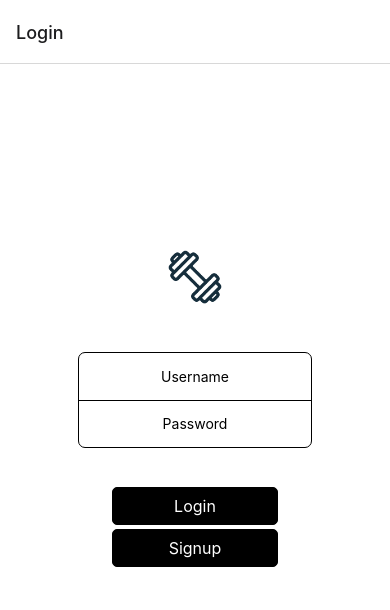
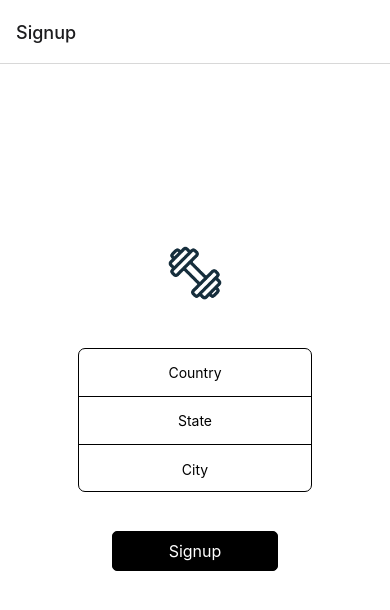
Before and after one commit to GameraCC/gym, a React Native app: screen / in a window 390 px wide. Shown: the top 610 px of the page. Built offline with nearby package versions, Linux system fonts and the light colour scheme.

Commit message:
fix android keyboard and elevation shadow

```diff
--- a/src/actions/session.js
+++ b/src/actions/session.js
@@ -121,8 +121,6 @@ const signup = () => async (dispatch, getState) => {
         country
     })
 
-    console.log(data)
-
     dispatch(setSessionLoading(true))
 
     axios({
--- a/src/components/KeyboardAvoidingWrapper.js
+++ b/src/components/KeyboardAvoidingWrapper.js
@@ -1,15 +1,18 @@
-import {Platform, KeyboardAvoidingView} from 'react-native'
+import {Platform, View, KeyboardAvoidingView} from 'react-native'
 
 const KeyboardAvoidingWrapper = props => {
     const {children, ...otherProps} = props
-    return (
+    return Platform.OS === 'ios' ? (
         <KeyboardAvoidingView
-            behavior={Platform.OS === 'ios' ? 'padding' : 'height'}
+            behavior="padding"
             keyboardVerticalOffset={8}
             {...otherProps}
         >
             {children}
         </KeyboardAvoidingView>
+    ) : (
+        // Android already implements keyboard avoiding view behavior well enough
+        <View {...otherProps}>{children}</View>
     )
 }
 
--- a/src/components/Main.js
+++ b/src/components/Main.js
@@ -24,7 +24,7 @@ const Main = () => {
                     </>
                 ) : (
                     <>
-                        <Stack.Screen
+                        {/* <Stack.Screen
                             name="login"
                             component={Login}
                             options={{title: 'Login'}}
@@ -38,7 +38,7 @@ const Main = () => {
                             name="signup-names"
                             component={SignupNames}
                             options={{title: 'Signup'}}
-                        />
+                        /> */}
                         <Stack.Screen
                             name="signup-location"
                             component={SignupLocation}
--- a/src/components/Signup.js
+++ b/src/components/Signup.js
@@ -182,8 +182,7 @@ const SignupLocation = ({navigation}) => {
                     {
                         height:
                             48 + (isStateVisible && 48) + (isCityVisible && 48),
-                        zIndex: 4,
-                        elevation: 4
+                        zIndex: 4
                     }
                 ]} // Grant 48 DPs of height for each visible button
             >
@@ -201,10 +200,7 @@ const SignupLocation = ({navigation}) => {
                             dropdownStyles.dropdown,
                             isStateVisible && styles.inputDivide
                         ], // Add divider to dropdown
-                        wrapper: [
-                            dropdownStyles.wrapper,
-                            {zIndex: 3, elevation: 3}
-                        ]
+                        wrapper: [dropdownStyles.wrapper, {zIndex: 3}]
                     }}
                 />
                 {isStateVisible && (
@@ -221,10 +217,7 @@ const SignupLocation = ({navigation}) => {
                                 dropdownStyles.dropdown,
                                 isCityVisible && styles.inputDivide // Add divider to dropdown
                             ],
-                            wrapper: [
-                                dropdownStyles.wrapper,
-                                {zIndex: 2, elevation: 2}
-                            ]
+                            wrapper: [dropdownStyles.wrapper, {zIndex: 2}]
                         }}
                     />
                 )}
@@ -238,10 +231,7 @@ const SignupLocation = ({navigation}) => {
                         setInput={setCityInput}
                         style={{
                             ...dropdownStyles,
-                            wrapper: [
-                                dropdownStyles.wrapper,
-                                {zIndex: 1, elevation: 1}
-                            ]
+                            wrapper: [dropdownStyles.wrapper, {zIndex: 1}]
                         }}
                     />
                 )}
```
